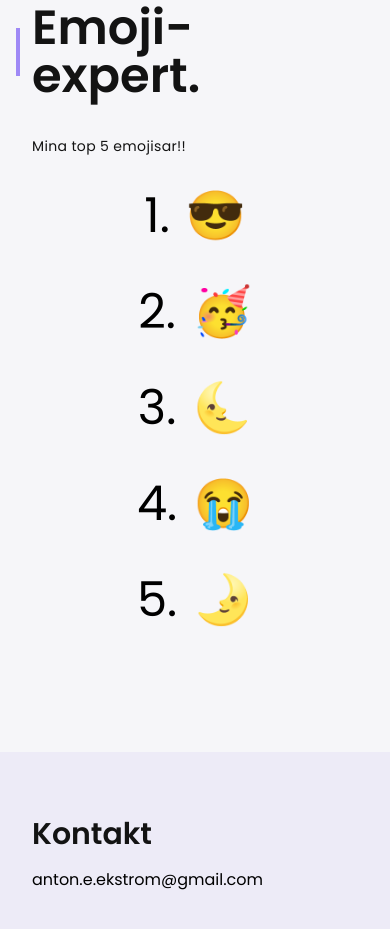
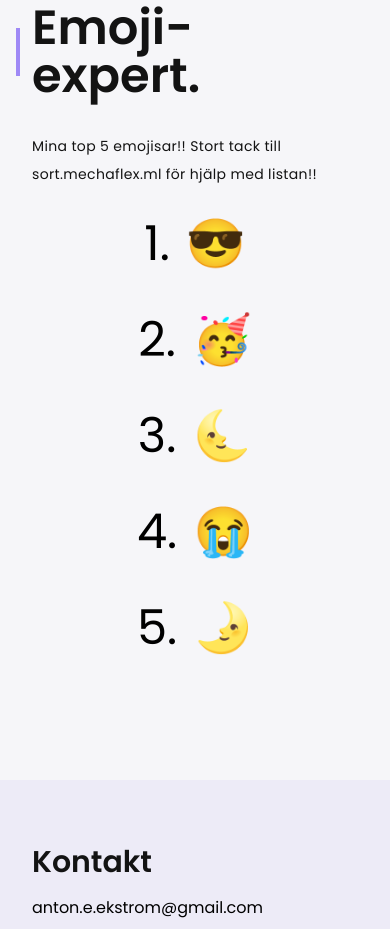
Before and after one commit to antoneekstrom/antonekstrom.se, a Svelte app: page / in a window 390 px wide. Shown: the part 6840-7769 px from the top of the page. Built offline with nearby package versions, Linux system fonts and the light colour scheme; a web font is replaced by a local one.

Commit message:
Adds proper credits

```diff
--- a/src/pages/home/Emoji.svelte
+++ b/src/pages/home/Emoji.svelte
@@ -4,13 +4,18 @@
 
 <Section title="Emoji-expert." eyebrow="jag är professionell emoji-kritiker">
   <p class="paragraph paragraph-padding">
-    Mina top 5 emojisar!!
+    Mina top 5 emojisar!! Stort tack till <a href="http://sort.mechaflex.ml/"
+      >sort.mechaflex.ml</a
+    > för hjälp med listan!!
   </p>
   <ol class="flex flex-col md:flex-row place-items-center gap-12 list-counter">
-    <li><span class="list-counter-item flex flex-row md:flex-col xl:flex-row place-items-center gap-4 text-5xl md:text-7xl">😎</span></li>
-    <li><span class="list-counter-item flex flex-row md:flex-col xl:flex-row place-items-center gap-4 text-5xl md:text-7xl">🥳</span></li>
-    <li><span class="list-counter-item flex flex-row md:flex-col xl:flex-row place-items-center gap-4 text-5xl md:text-7xl">🌜</span></li>
-    <li><span class="list-counter-item flex flex-row md:flex-col xl:flex-row place-items-center gap-4 text-5xl md:text-7xl">😭</span></li>
-    <li><span class="list-counter-item flex flex-row md:flex-col xl:flex-row place-items-center gap-4 text-5xl md:text-7xl">🌛</span></li>
+    {#each ["😎", "🥳", "🌜", "😭", "🌛"] as emoji}
+      <li>
+        <span
+          class="list-counter-item flex flex-row md:flex-col xl:flex-row place-items-center gap-4 text-5xl md:text-7xl"
+          >{emoji}</span
+        >
+      </li>
+    {/each}
   </ol>
 </Section>
```
